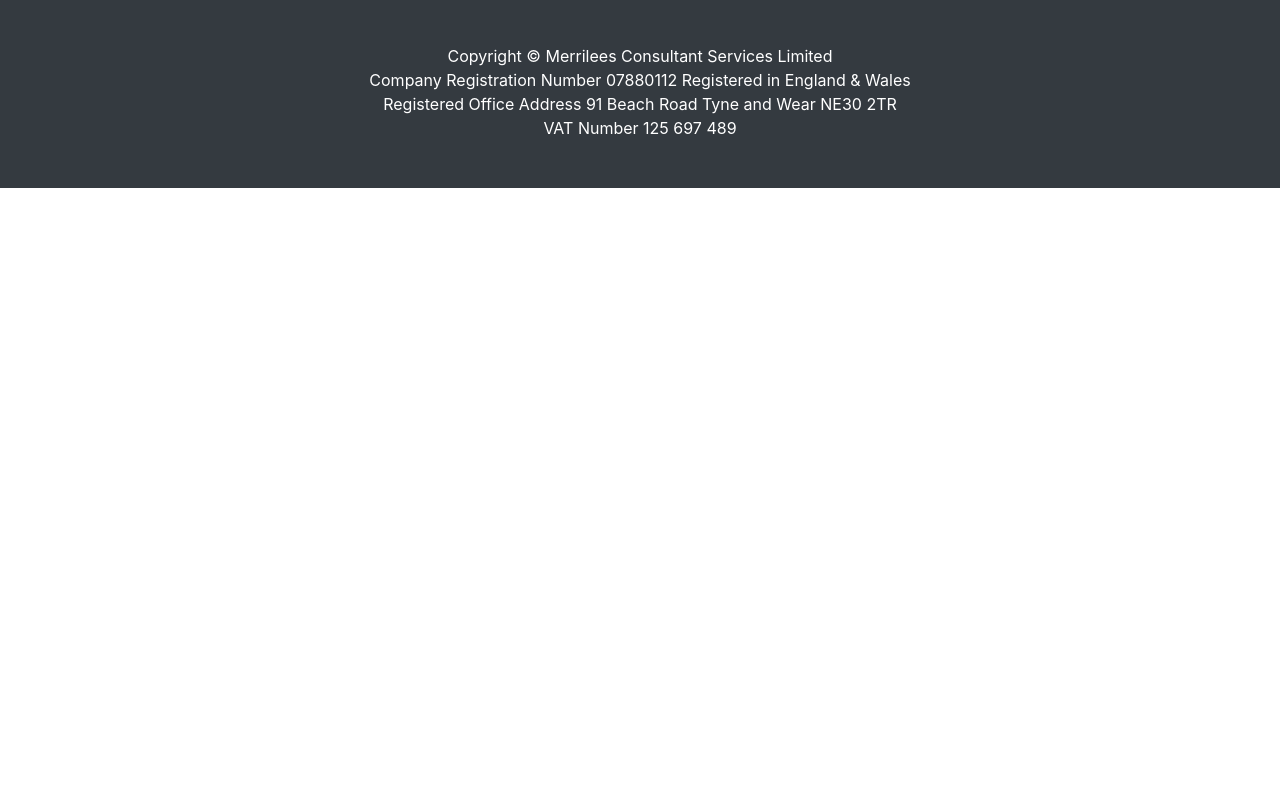
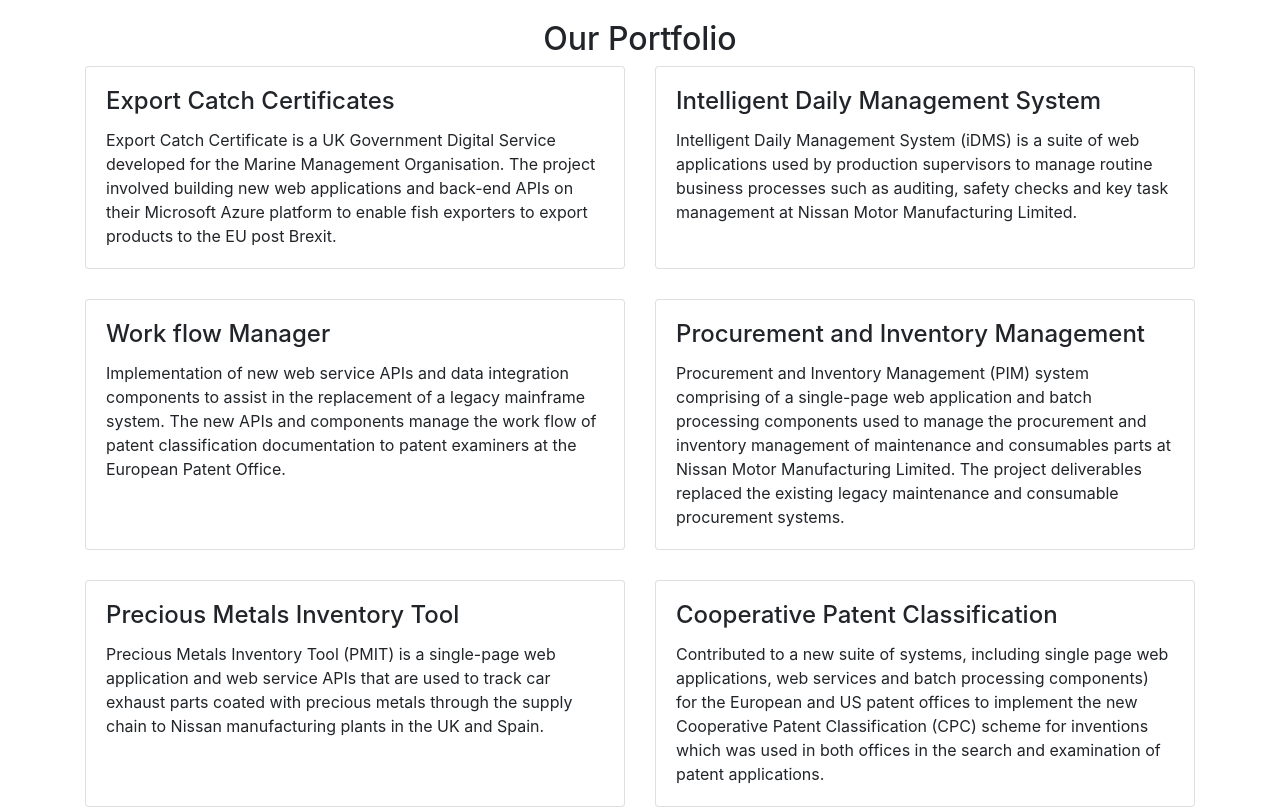
Before and after one commit to philm75/mcs-web-site-relaunch, a React (Create React App) app: page /Portfolio in a window 1280 px wide. Shown: the part 460-1269 px from the top of the page. Before the commit the page ends 800 px from the top, so only its background shows below. Built offline with nearby package versions, Linux system fonts and the light colour scheme.

Commit message:
Services content and new portfolio

```diff
--- /dev/null
+++ b/public/css/portfolio.css
@@ -0,0 +1,3 @@
+.portfolio-item {
+    margin-bottom: 30px;
+}
--- a/public/css/services-page.css
+++ b/public/css/services-page.css
@@ -22,17 +22,3 @@
 .row.second-row {
   margin-top: 40px;
 }
-
-  .section-head>h2 {
-    color: #333;
-  }
-
-  .single-services>h4 {
-    color: #444;
-    font-size: 24px;
-    font-weight: 500;
-  }
-
-  .single-services>p {
-    color: #333;
-  }
--- a/public/index.html
+++ b/public/index.html
@@ -9,6 +9,7 @@
     <title>Merrilees Consultant Services</title>
     <link href="css/front-page.css" rel="stylesheet">
     <link href="css/services-page.css" rel="stylesheet">
+    <link href="css/portfolio.css" rel="stylesheet">
   </head>
   <body>
     <noscript>You need to enable JavaScript to run this app.</noscript>
--- a/src/App.js
+++ b/src/App.js
@@ -8,6 +8,7 @@
 import HomePage from './components/pages/Home';
 import ContactPage from './components/pages/Contact';
 import ServicesPage from './components/pages/Services';
+import PortfolioPage from './components/pages/Portfolio';
 
 function App() {
   return (
@@ -21,6 +22,7 @@
             <Route exact path="/Home" component={HomePage} />
             <Route exact path="/Contact" component={ContactPage} />
             <Route exact path="/Services" component={ServicesPage} />
+            <Route exact path="/Portfolio" component={PortfolioPage} />
           </Switch>
         </div>
         <Footer/>
--- /dev/null
+++ b/src/components/content/PortfolioContent.js
@@ -0,0 +1,29 @@
+export const exportCatchCerticates = {
+    title: 'Export Catch Certificates',
+    text: 'Export Catch Certificate is a UK Government Digital Service developed for the Marine Management Organisation.  The project involved building new web applications and back-end APIs on their Microsoft Azure platform to enable fish exporters to export products to the EU post Brexit.'
+};
+
+export const iDMS = {
+    title: 'Intelligent Daily Management System',
+    text: 'Intelligent Daily Management System (iDMS) is a suite of web applications used by production supervisors to manage routine business processes such as auditing, safety checks and key task management at Nissan Motor Manufacturing Limited.'
+};
+
+export const awm = {
+    title: 'Work flow Manager',
+    text: 'Implementation of new web service APIs and data integration components to assist in the replacement of a legacy mainframe system.  The new APIs and components manage the work flow of patent classification documentation to patent examiners at the European Patent Office.'
+};
+
+export const pim = {
+    title: 'Procurement and Inventory Management',
+    text: 'Procurement and Inventory Management (PIM) system comprising of a single-page web application and batch processing components used to manage the procurement and inventory management of maintenance and consumables parts at Nissan Motor Manufacturing Limited. The project deliverables replaced the existing legacy maintenance and consumable procurement systems.'
+};
+
+export const preciousMetals = {
+    title: 'Precious Metals Inventory Tool',
+    text: 'Precious Metals Inventory Tool (PMIT) is a single-page web application and web service APIs that are used to track car exhaust parts coated with precious metals through the supply chain to Nissan manufacturing plants in the UK and Spain.'
+};
+
+export const cpc = {
+    title: 'Cooperative Patent Classification',
+    text: 'Contributed to a new suite of systems, including single page web applications, web services and batch processing components) for the European and US patent offices to implement the new Cooperative Patent Classification (CPC) scheme for inventions which was used in both offices in the search and examination of patent applications.'
+};
--- /dev/null
+++ b/src/components/layout/PageHeader.js
@@ -0,0 +1,21 @@
+import React, { Fragment } from 'react';
+import PropTypes from 'prop-types';
+
+const PageHeader = props => {
+    const { name } = props;
+    return (
+        <Fragment>
+            <div className="row">
+                <div className="col-sm-12">
+                    <h2 className="mt-4 text-center">{name}</h2>
+                </div>
+            </div>
+        </Fragment>
+    );
+};
+
+PageHeader.propTypes = {
+    name: PropTypes.string.isRequired
+};
+
+export default PageHeader;
--- /dev/null
+++ b/src/components/layout/PortfolioItem.js
@@ -0,0 +1,29 @@
+import React, { Fragment } from 'react';
+import PropTypes from 'prop-types';
+
+const PortfolioItem = props => {
+    const { title, text} = props;
+    return (
+        <Fragment>
+            <div className="col-sm-6 portfolio-item">
+                <div className="card h-100">
+                    <div className="card-body">
+                        <h4 className="card-title">
+                            {title}
+                        </h4>
+                        <p className="card-text">
+                            {text}
+                        </p>
+                    </div>
+                </div>
+            </div>
+        </Fragment>
+    );
+}
+
+PortfolioItem.propTypes = {
+    title: PropTypes.string.isRequired,
+    text: PropTypes.string.isRequired
+};
+
+export default PortfolioItem;
--- a/src/components/pages/Contact.js
+++ b/src/components/pages/Contact.js
@@ -5,10 +5,11 @@
 import axios from 'axios';
 
 import { FontAwesomeIcon } from '@fortawesome/react-fontawesome';
-import { faPhone } from '@fortawesome/free-solid-svg-icons';
+import { faPhone, faInfoCircle } from '@fortawesome/free-solid-svg-icons';
 
 import TextInputGroup from '../layout/InputTextGroup';
 import TextAreaInputGroup from '../layout/InputTextAreaGroup';
+import PageHeader from '../layout/PageHeader';
 
 import { CompanyDetails } from '../common/CompanyDetails';
 
@@ -86,18 +87,18 @@
 
       return (
             <Fragment>
+                <PageHeader name={'Contact Us'} />
                 <div className="row">
                     <div className="col-sm-12">
-                        <h2 className="mt-4">Contact Us</h2>
-                        <p>For more information on our services please do not hestitate to contact us.</p>
+                      <p><FontAwesomeIcon icon={faInfoCircle} />{' '}For more information on our services please do not hestitate to contact us.</p>
                     </div>
                 </div>
                 <div className="row">
                     <div className="col-sm-8">
-                        <h3 className="mt-4">Send us a message</h3>
+                        <h4 className="mt-4">Send us a message</h4>
                     </div>
                     <div className="col-sm-4">
-                      <h3 className="mt-4">Contact Information</h3>
+                      <h4 className="mt-4">Contact Information</h4>
                     </div>
                 </div>
                 <div className="row">
--- a/src/components/pages/Home.js
+++ b/src/components/pages/Home.js
@@ -1,13 +1,15 @@
 import React, { Fragment } from 'react';
 import { Link, withRouter } from 'react-router-dom';
+
+import PageHeader from '../layout/PageHeader';
 
 const HomePage = props => {
     const yearsExp = new Date().getFullYear() - 1996;
     return (
         <Fragment>
+            <PageHeader name={'What We Do'} />
             <div className="row">
                 <div className="col-sm-12">
-                    <h2 className="mt-4 text-center">What We Do</h2>
                     <p>We provide custom software development as a service to clients, specialising in developing custom software solutions for clients in a wide range of business sectors.  We build software solutions that streamline processes, enable a competitive advantage or allow you to connect with customers and business partners.</p>
                     <p>Our custom software solutions meet our clients needs, help generate revenue streams, on time and to budget.</p>
                     <h2 className="mt-4 text-center">About Us</h2>
--- /dev/null
+++ b/src/components/pages/Portfolio.js
@@ -0,0 +1,30 @@
+import React, { Fragment } from 'react';
+import { withRouter } from 'react-router-dom';
+
+import PortfolioItem from '../layout/PortfolioItem';
+import PageHeader from '../layout/PageHeader';
+
+import { exportCatchCerticates, iDMS, awm, pim, preciousMetals, cpc } from '../content/PortfolioContent';
+
+const PortfolioPage = props => {
+
+    return (
+        <Fragment>
+            <PageHeader name={'Our Portfolio'} />
+            <div className="row">
+                <PortfolioItem title={exportCatchCerticates.title} text={exportCatchCerticates.text} />
+                <PortfolioItem title={iDMS.title} text={iDMS.text} />
+            </div>
+            <div className="row">
+                <PortfolioItem title={awm.title} text={awm.text} />
+                <PortfolioItem title={pim.title} text={pim.text} />
+            </div>
+            <div className="row">
+                <PortfolioItem title={preciousMetals.title} text={preciousMetals.text} />
+                <PortfolioItem title={cpc.title} text={cpc.text} />
+            </div>
+        </Fragment>
+    );
+}
+
+export default withRouter(PortfolioPage);
--- a/src/components/pages/Services.js
+++ b/src/components/pages/Services.js
@@ -1,5 +1,7 @@
 import React, { Fragment, Component } from 'react';
 import { withRouter } from 'react-router-dom';
+
+import PageHeader from '../layout/PageHeader';
 
 import { FontAwesomeIcon } from '@fortawesome/react-fontawesome';
 import { faCode, faDatabase, faServer } from '@fortawesome/free-solid-svg-icons';
@@ -9,11 +11,7 @@
     render() {
         return (
             <Fragment>
-                <div className="row">
-                    <div className="col-sm-12">
-                        <h2 className="mt-4 text-center">Services we provide</h2>
-                    </div>
-                </div>
+                <PageHeader name={'Services we provide'} />
                 <div className="row">
                     <div className="col-sm-12">
                         <p>Our software design &amp; development services solve business problems, help businesses grow and succeed.  Our software solutions are productive, engaging and robust that modern businesses demand.  We build the right solutions with modern technologies, architectures, frameworks and tools.</p>
```
Lines whose indentation alone changed are shown as unchanged.
